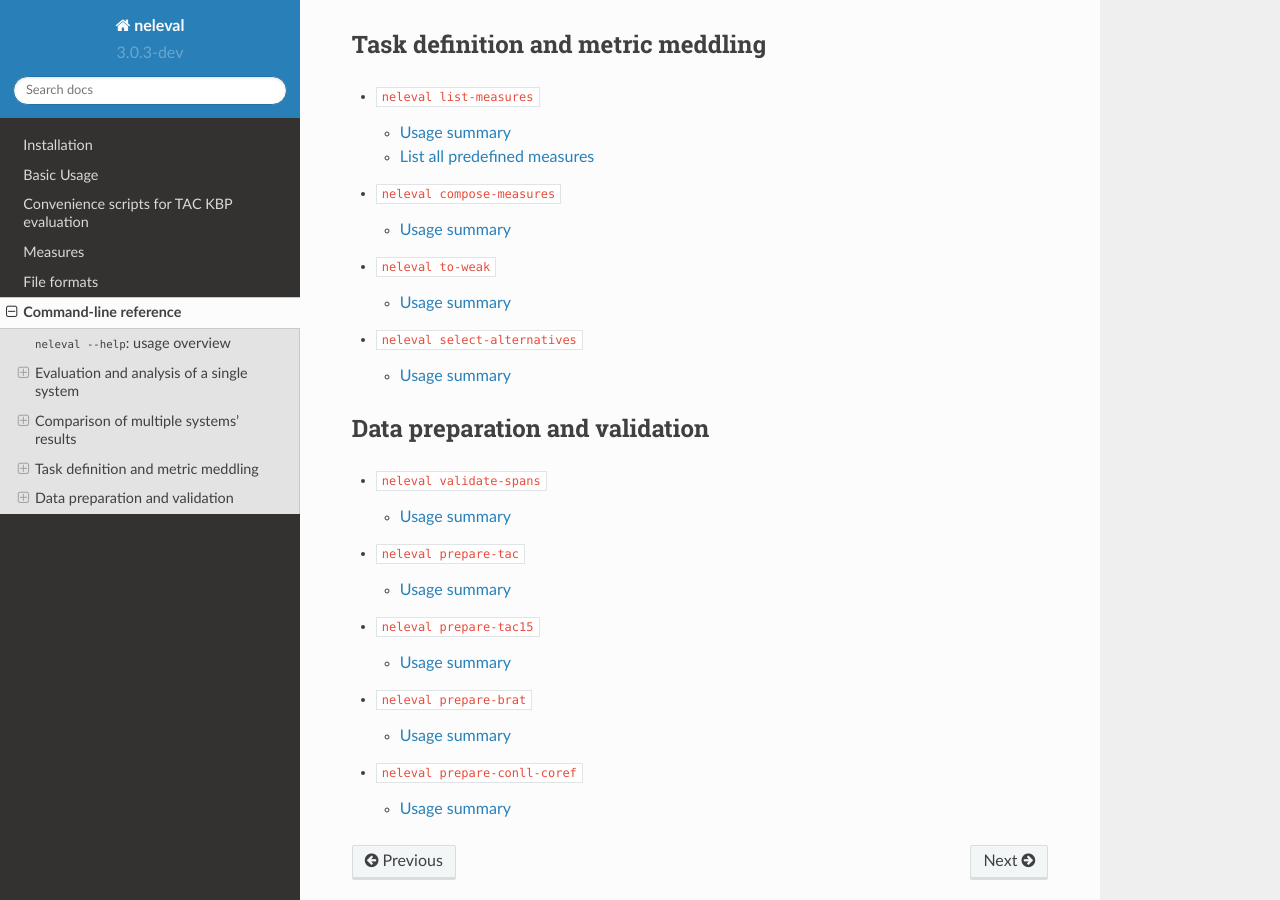
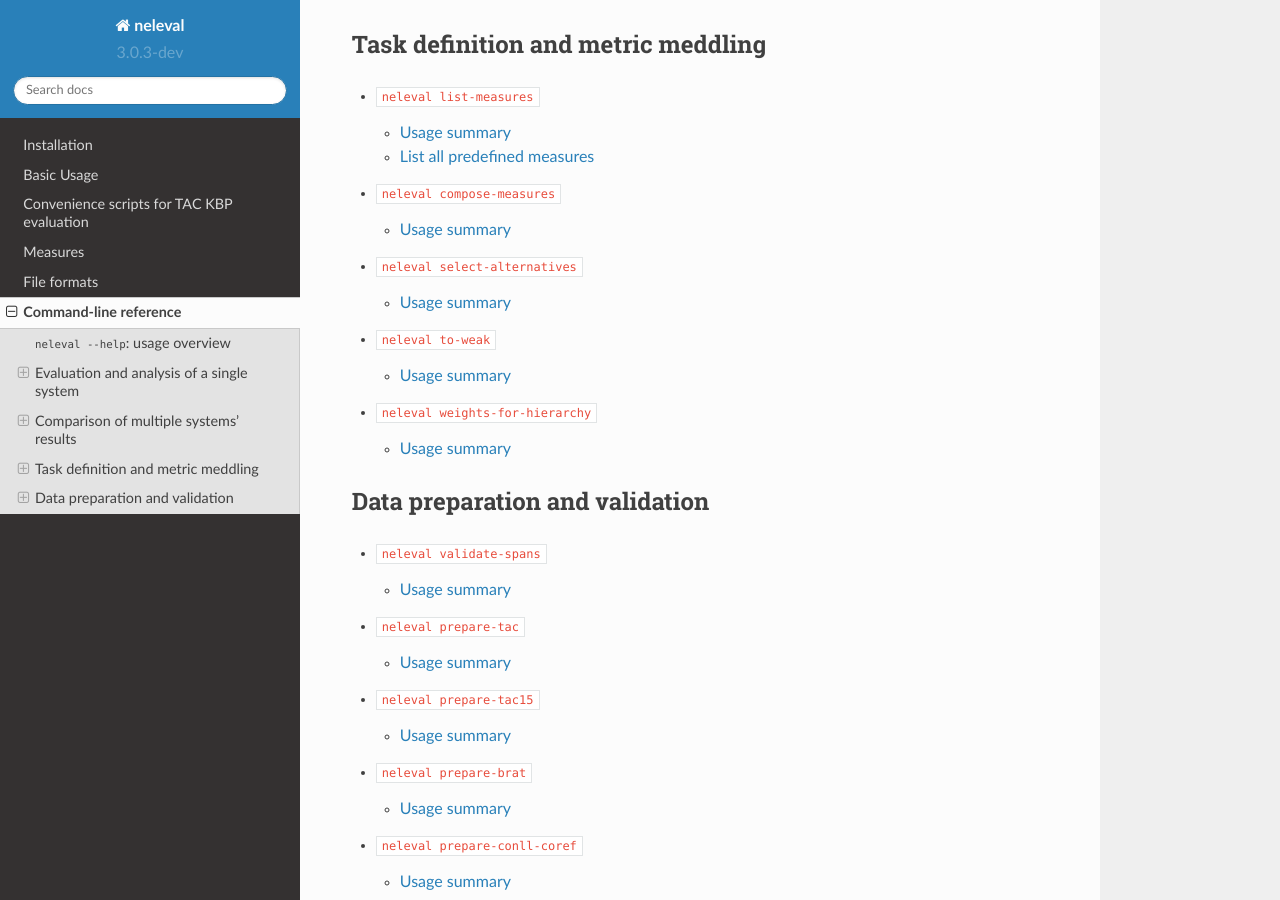
Before and after one commit to wikilinks/neleval, a Sphinx documentation site: the page built from doc/cli.rst, in a window 1280 px wide and 900 px high, scrolled down 901 px. Built offline with Sphinx 7.4.7 and the Read the Docs theme 2.0.0, drawn with Linux system fonts in a browser that asks for light colours.

Commit message:
Add weights-for-hierarchy to toc

```diff
--- a/doc/cli.rst
+++ b/doc/cli.rst
@@ -36,8 +36,9 @@ Task definition and metric meddling
 
     commands/list-measures
     commands/compose-measures
+    commands/select-alternatives
     commands/to-weak
-    commands/select-alternatives
+    commands/weights-for-hierarchy
 
 Data preparation and validation
 -------------------------------
--- a/doc/commands/weights-for-hierarchy.rst
+++ b/doc/commands/weights-for-hierarchy.rst
@@ -1,7 +1,7 @@
 .. _command_weights_for_hierarchy:
 
 ``neleval weights-for-hierarchy``
-------------------------
+---------------------------------
 
 Translate a hierarchy of types into a sparse matrix of type-pair weights
 
```
